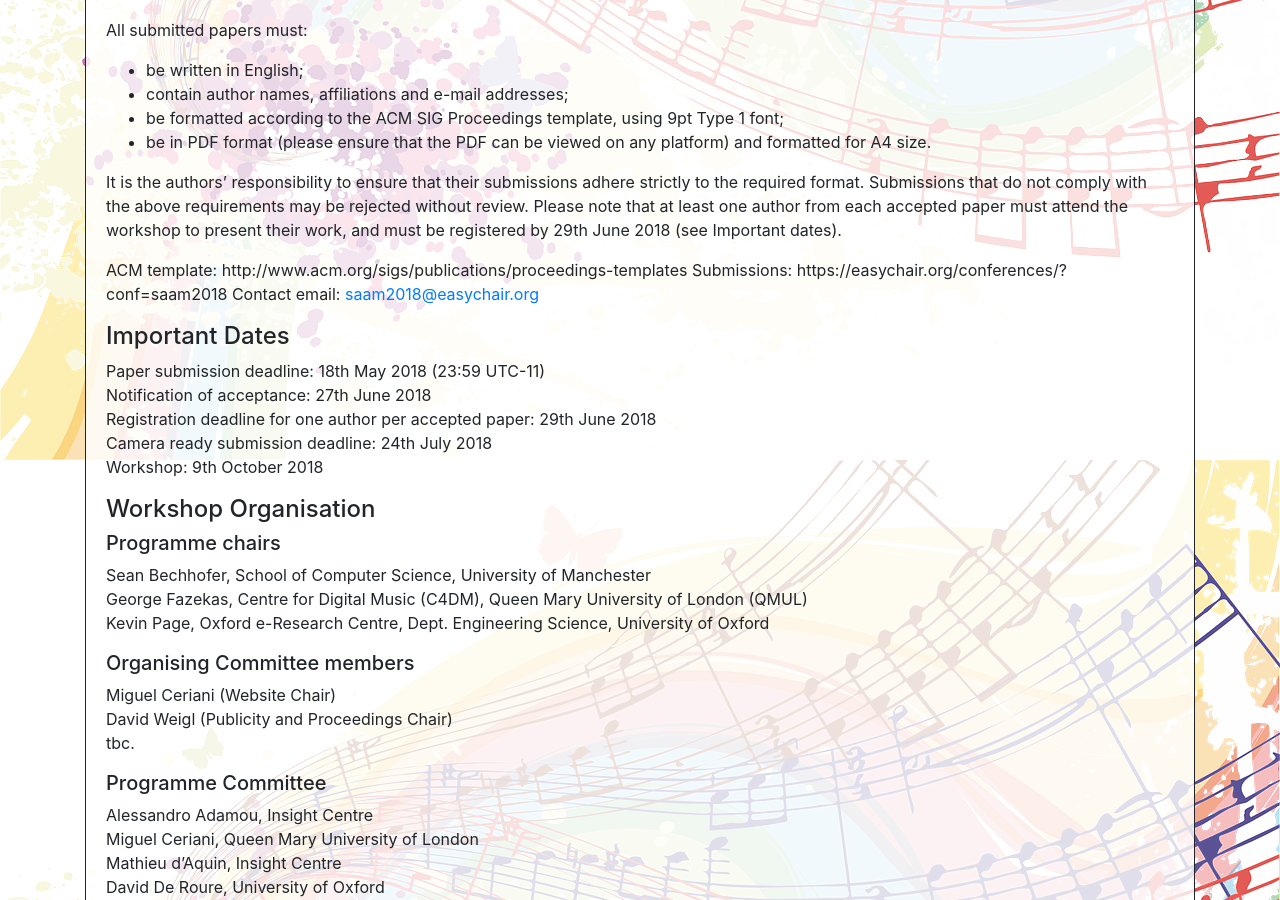
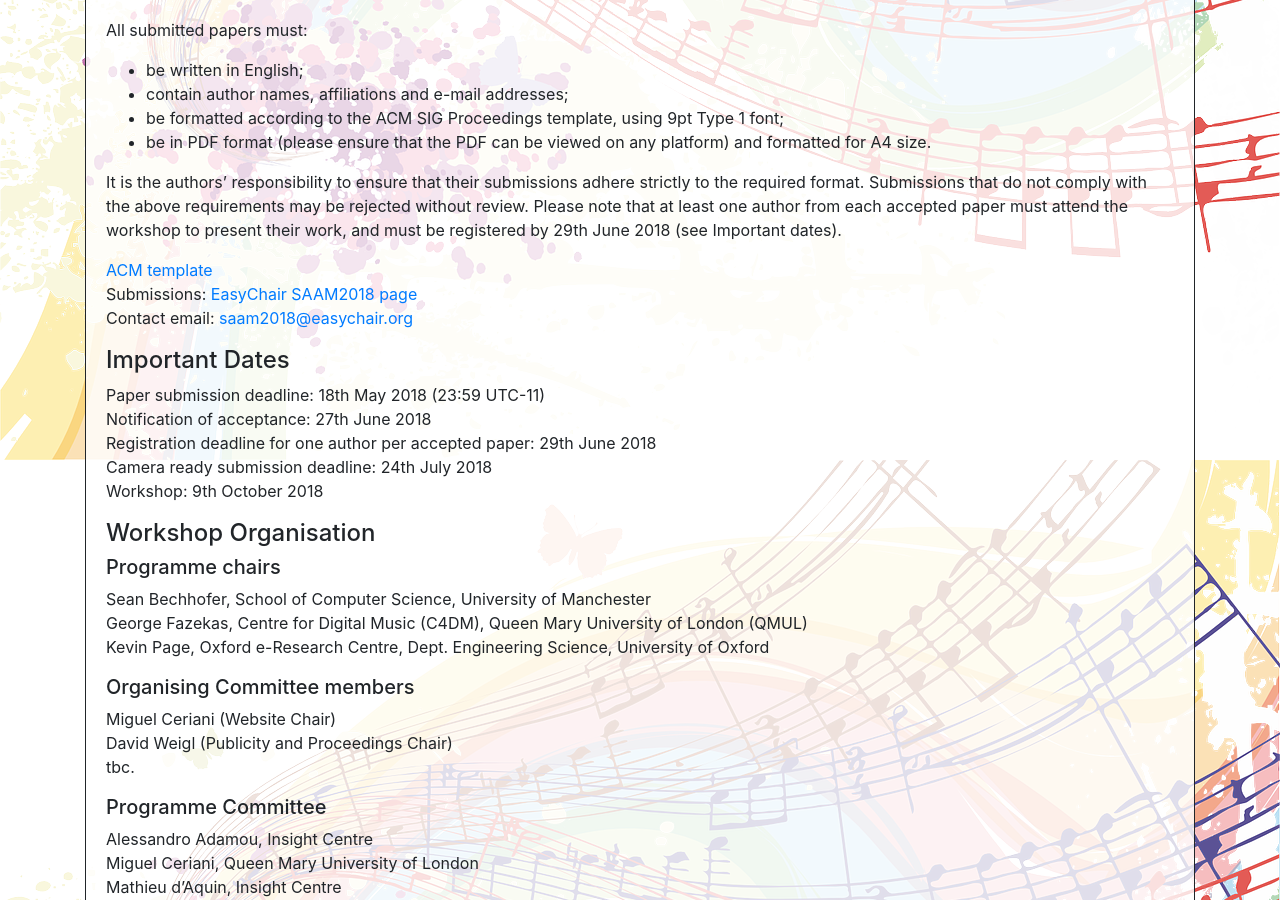
Before and after one commit to AudioCommons/SAAM2018-Website, a Jekyll site: the page built from call.md, in a window 1280 px wide and 900 px high, scrolled down 2417 px. Built offline with Jekyll 4.4.1, drawn with Linux system fonts in a browser that asks for light colours; nearby versions of some CDN libraries.

Commit message:
Fix links in call

```diff
--- a/call.md
+++ b/call.md
@@ -82,10 +82,9 @@ All submitted papers must:
 
 It is the authors’ responsibility to ensure that their submissions adhere strictly to the required format. Submissions that do not comply with the above requirements may be rejected without review. Please note that at least one author from each accepted paper must attend the workshop to present their work, and must be registered by 29th June 2018 (see Important dates).
 
-ACM template: http://www.acm.org/sigs/publications/proceedings-templates
-Submissions: https://easychair.org/conferences/?conf=saam2018
+[ACM template](https://www.acm.org/publications/proceedings-template)
+Submissions: [EasyChair SAAM2018 page](https://www.easychair.org/conferences/?conf=saam2018)
 Contact email: [saam2018@easychair.org](mailto:saam2018@easychair.org)
-
 
 #### Important Dates
 Paper submission deadline: 18th May 2018 (23:59 UTC-11)
```
